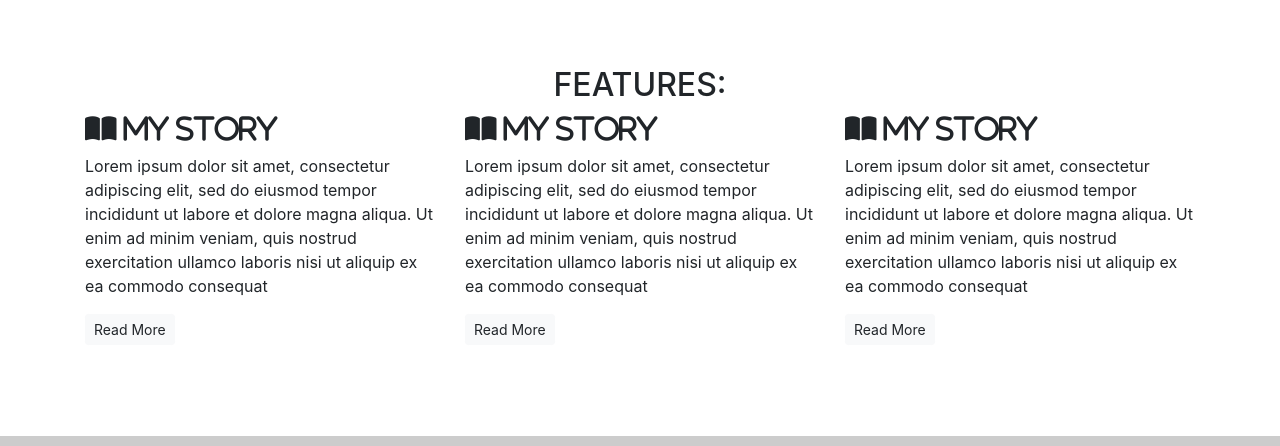
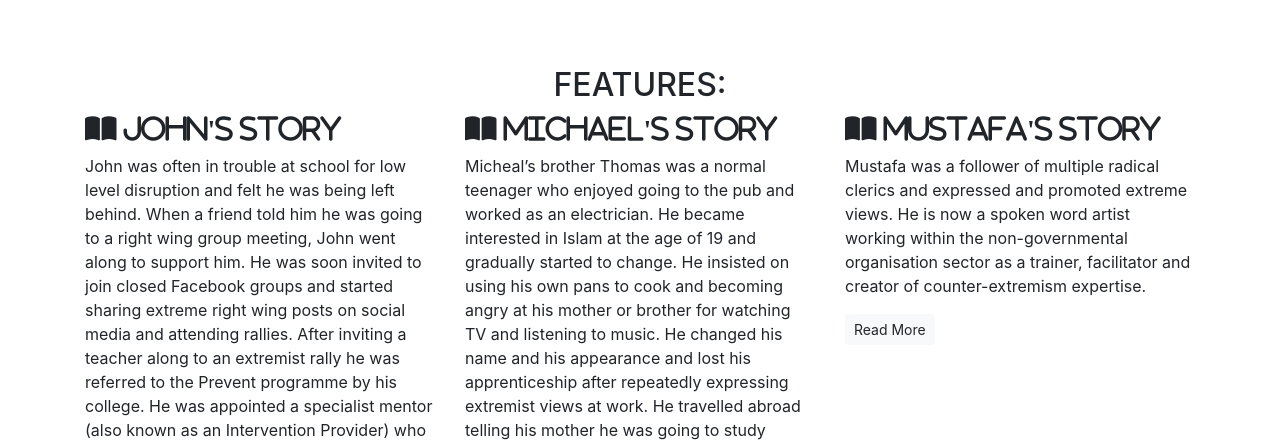
Before and after one commit to tanikair/PreventProject, a plain HTML site: page index.html in a window 1280 px wide. Shown: the part 1370-1816 px from the top of the page. Drawn offline with nearby package versions, Linux system fonts and the light colour scheme.

Commit message:
add stories to Home

```diff
--- a/index.html
+++ b/index.html
@@ -177,33 +177,24 @@
             <div class="row">
                 <div class="col-12 col-md-6 col-lg-4">
                     <div class="features">
-                        <h3><i class="fa-solid fa-book-open d-none d-sm-inline"> My Story</i></h3>
-                        <p>Lorem ipsum dolor sit amet, consectetur adipiscing elit, sed do eiusmod
-                            tempor incididunt ut labore et dolore magna aliqua. Ut enim ad minim
-                            veniam, quis nostrud exercitation ullamco laboris nisi ut aliquip ex ea commodo
-                            consequat
+                        <h3><i class="fa-solid fa-book-open d-none d-sm-inline"> John's story</i></h3>
+                        <p>John was often in trouble at school for low level disruption and felt he was being left behind. When a friend told him he was going to a right wing group meeting, John went along to support him. He was soon invited to join closed Facebook groups and started sharing extreme right wing posts on social media and attending rallies. After inviting a teacher along to an extremist rally he was referred to the Prevent programme by his college. He was appointed a specialist mentor (also known as an Intervention Provider) who helped increase John’s self-confidence and he realised he wanted to make some changes in his life. With this help and support he was able to move away from extremism.
                         </p>
                         <p><a class="btn btn-sm btn-light" href="">Read More</a></p>
                     </div>
                 </div>
                 <div class="col-12 col-md-6 col-lg-4">
                     <div class="features">
-                        <h3><i class="fa-solid fa-book-open d-none d-sm-inline"> My Story</i></h3>
-                        <p>Lorem ipsum dolor sit amet, consectetur adipiscing elit, sed do eiusmod
-                            tempor incididunt ut labore et dolore magna aliqua. Ut enim ad minim
-                            veniam, quis nostrud exercitation ullamco laboris nisi ut aliquip ex ea commodo
-                            consequat
+                        <h3><i class="fa-solid fa-book-open d-none d-sm-inline"> Michael's story</i></h3>
+                        <p>Micheal’s brother Thomas was a normal teenager who enjoyed going to the pub and worked as an electrician. He became interested in Islam at the age of 19 and gradually started to change. He insisted on using his own pans to cook and becoming angry at his mother or brother for watching TV and listening to music. He changed his name and his appearance and lost his apprenticeship after repeatedly expressing extremist views at work. He travelled abroad telling his mother he was going to study Arabic, but the following year called to say he had joined a terrorist group. Shortly after, he was killed which devastated his mother and brother.
                         </p>
                         <p><a class="btn btn-sm btn-light" href="">Read More</a></p>
                     </div>
                 </div>
                 <div class="col-12 d-md-none d-lg-block col-lg-4">
                     <div class="features">
-                        <h3><i class="fa-solid fa-book-open d-none d-sm-inline"> My Story</i></h3>
-                        <p>Lorem ipsum dolor sit amet, consectetur adipiscing elit, sed do eiusmod
-                            tempor incididunt ut labore et dolore magna aliqua. Ut enim ad minim
-                            veniam, quis nostrud exercitation ullamco laboris nisi ut aliquip ex ea commodo
-                            consequat
+                        <h3><i class="fa-solid fa-book-open d-none d-sm-inline"> Mustafa's story</i></h3>
+                        <p>Mustafa was a follower of multiple radical clerics and expressed and promoted extreme views. He is now a spoken word artist working within the non-governmental organisation sector as a trainer, facilitator and creator of counter-extremism expertise.
                         </p>
                         <p><a class="btn btn-sm btn-light" href="">Read More</a></p>
 
```
